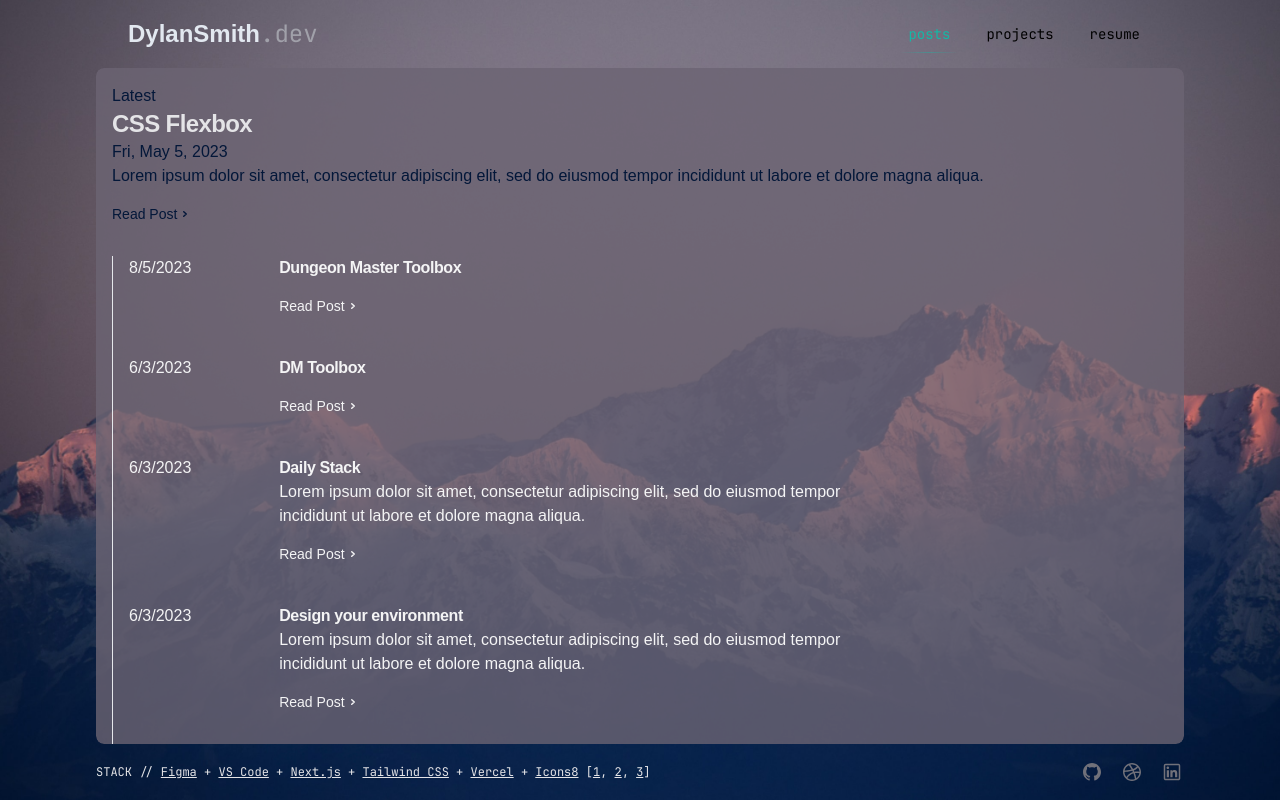
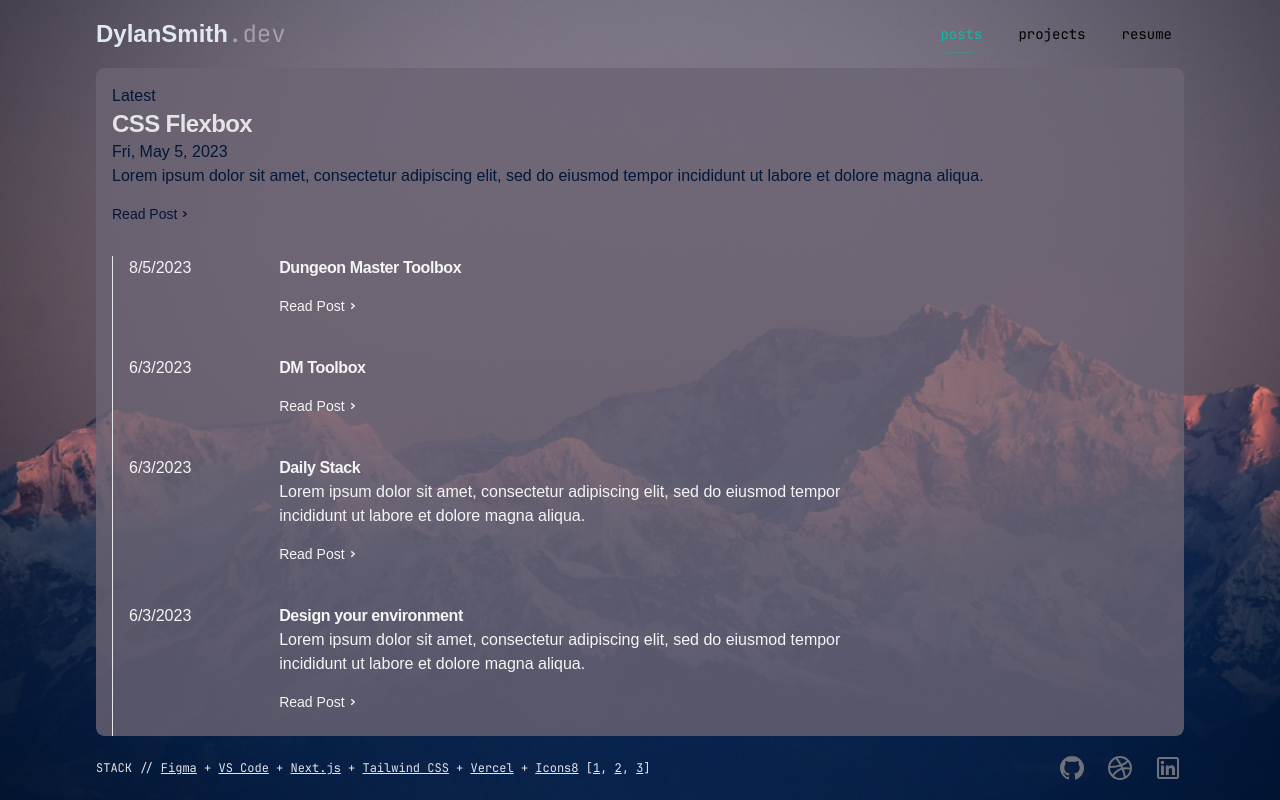
Before and after one commit to dylpckl/dsdev, a Next.js app: page /posts in a window 1280 px wide. Built offline with nearby package versions, Linux system fonts and the light colour scheme.

Commit message:
Implement resume link, footer icon size

```diff
--- a/src/app/posts/page.tsx
+++ b/src/app/posts/page.tsx
@@ -108,6 +108,8 @@ export default function PostIndex() {
 
       <LatestPost post={postMetadata[0]} />
 
+      <div></div>
+
       {/* List */}
       <div className="border-l pl-4 flex max-w-3xl flex-col space-y-10 mt-8">
         {postMetadata
--- a/src/components/Header.jsx
+++ b/src/components/Header.jsx
@@ -49,7 +49,13 @@ const Navigation = (props) => {
       <ul className="flex gap-3">
         <NavItem href="/posts">posts</NavItem>
         <NavItem href="/projects">projects</NavItem>
-        <NavItem href="/resume">resume</NavItem>
+        <a
+          href="/dylan-smith-resume-08-2023.pdf"
+          target="_blank"
+          className="hover:text-teal-500 dark:hover:text-teal-400 px-3 py-2 font-mono text-sm"
+        >
+          resume
+        </a>
       </ul>
     </nav>
   );
@@ -116,7 +122,7 @@ function ThemeToggle() {
 export function Header() {
   return (
     <>
-      <header className="mx-auto w-full max-w-7xl lg:max-w-5xl my-4 flex justify-between">
+      <header className="mx-auto w-full my-4 flex justify-between">
         <Link
           href="/"
           className="flex items-center"
--- a/src/components/SocialLink.jsx
+++ b/src/components/SocialLink.jsx
@@ -5,7 +5,7 @@ const SocialLink = ({ icon: Icon, ...props }) => {
       target="_blank"
       {...props}
     >
-      <Icon className="h-6 w-6 fill-zinc-500 transition group-hover:fill-zinc-600 dark:fill-zinc-400 dark:group-hover:fill-zinc-300" />
+      <Icon className="h-8 w-8 fill-zinc-500 transition group-hover:fill-zinc-600 dark:fill-zinc-400 dark:group-hover:fill-zinc-300" />
     </a>
   );
 };
```
Also changed, not shown: 1 other file (tests, documents, lock files or other folders).
